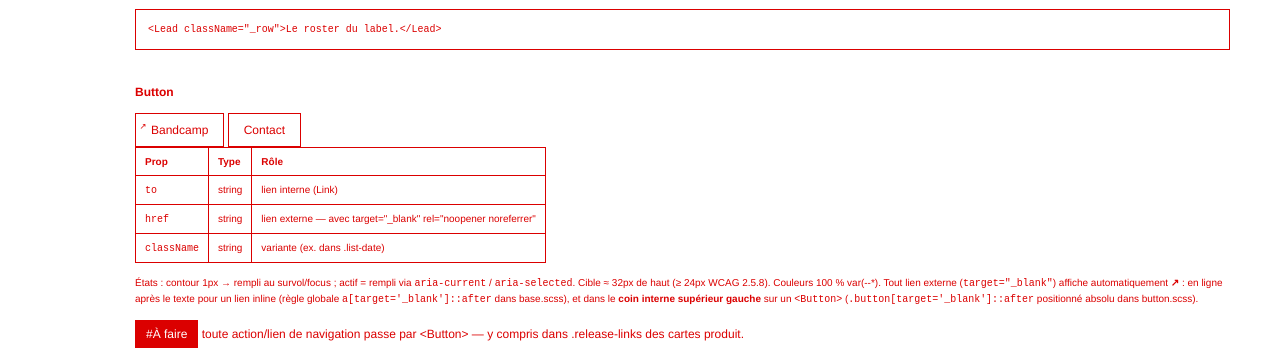
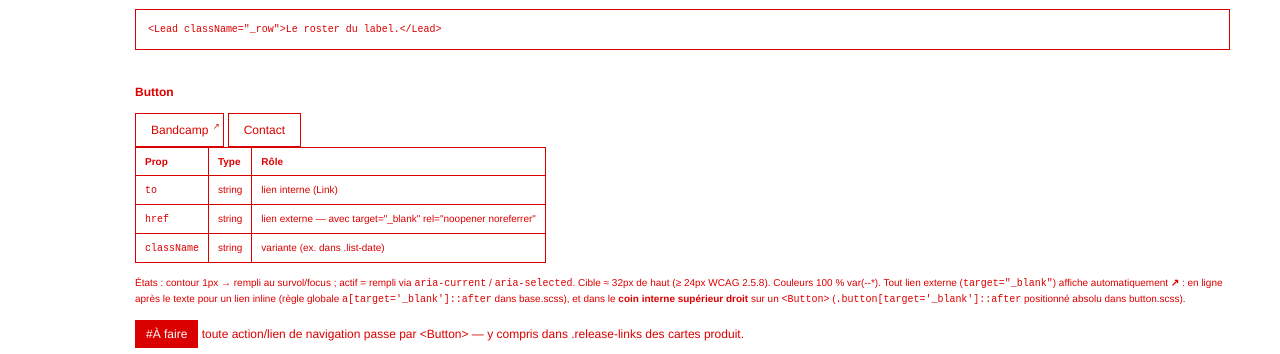
Before and after one commit to lelabelrecords-stack/website, a React (Vite) app: page /design-system in a window 1280 px wide. Shown: the part 3852-4206 px from the top of the page. Built offline with nearby package versions, Linux system fonts and the light colour scheme.

Commit message:
ui(button): flèche ↗ des liens externes déplacée dans le coin interne supérieur DROIT des <Button> (right au lieu de left dans button.scss) — DS + story + CHANGELOG à jour
Co-authored-by: lelabelrecords-stack <lelabelrecords-stack@users.noreply.github.com>

```diff
--- a/src/pages/DesignSystem.jsx
+++ b/src/pages/DesignSystem.jsx
@@ -276,7 +276,7 @@ export default function DesignSystem() {
         <p className="__row textsize-small">
           États : contour 1px → rempli au survol/focus ; actif = rempli via <code>aria-current</code> / <code>aria-selected</code>.
           Cible ≈ 32px de haut (≥ 24px WCAG 2.5.8). Couleurs 100 % var(--*).
-          Tout lien externe (<code>target="_blank"</code>) affiche automatiquement <strong>↗</strong> : en ligne après le texte pour un lien inline (règle globale <code>a[target='_blank']::after</code> dans base.scss), et dans le <strong>coin interne supérieur gauche</strong> sur un <code>&lt;Button&gt;</code> (<code>.button[target='_blank']::after</code> positionné absolu dans button.scss).
+          Tout lien externe (<code>target="_blank"</code>) affiche automatiquement <strong>↗</strong> : en ligne après le texte pour un lien inline (règle globale <code>a[target='_blank']::after</code> dans base.scss), et dans le <strong>coin interne supérieur droit</strong> sur un <code>&lt;Button&gt;</code> (<code>.button[target='_blank']::after</code> positionné absolu dans button.scss).
         </p>
         <Regles
           faire="toute action/lien de navigation passe par <Button> — y compris dans .release-links des cartes produit."
--- a/src/styles/components/button.scss
+++ b/src/styles/components/button.scss
@@ -14,11 +14,11 @@
 }
 
 // Bouton lien externe : la flèche ↗ (règle globale a[target='_blank']::after) passe
-// dans le coin interne supérieur gauche du bouton (dans la zone de padding, sans toucher au texte)
+// dans le coin interne supérieur droit du bouton (dans la zone de padding, sans toucher au texte)
 .button[target='_blank']::after {
   position: absolute;
   top: 0.2rem;
-  left: 0.3rem;
+  right: 0.3rem;
   margin-left: 0;
   font-size: 0.7em;
 }
```
Also changed, not shown: 2 other files (tests, documents, lock files or other folders).
